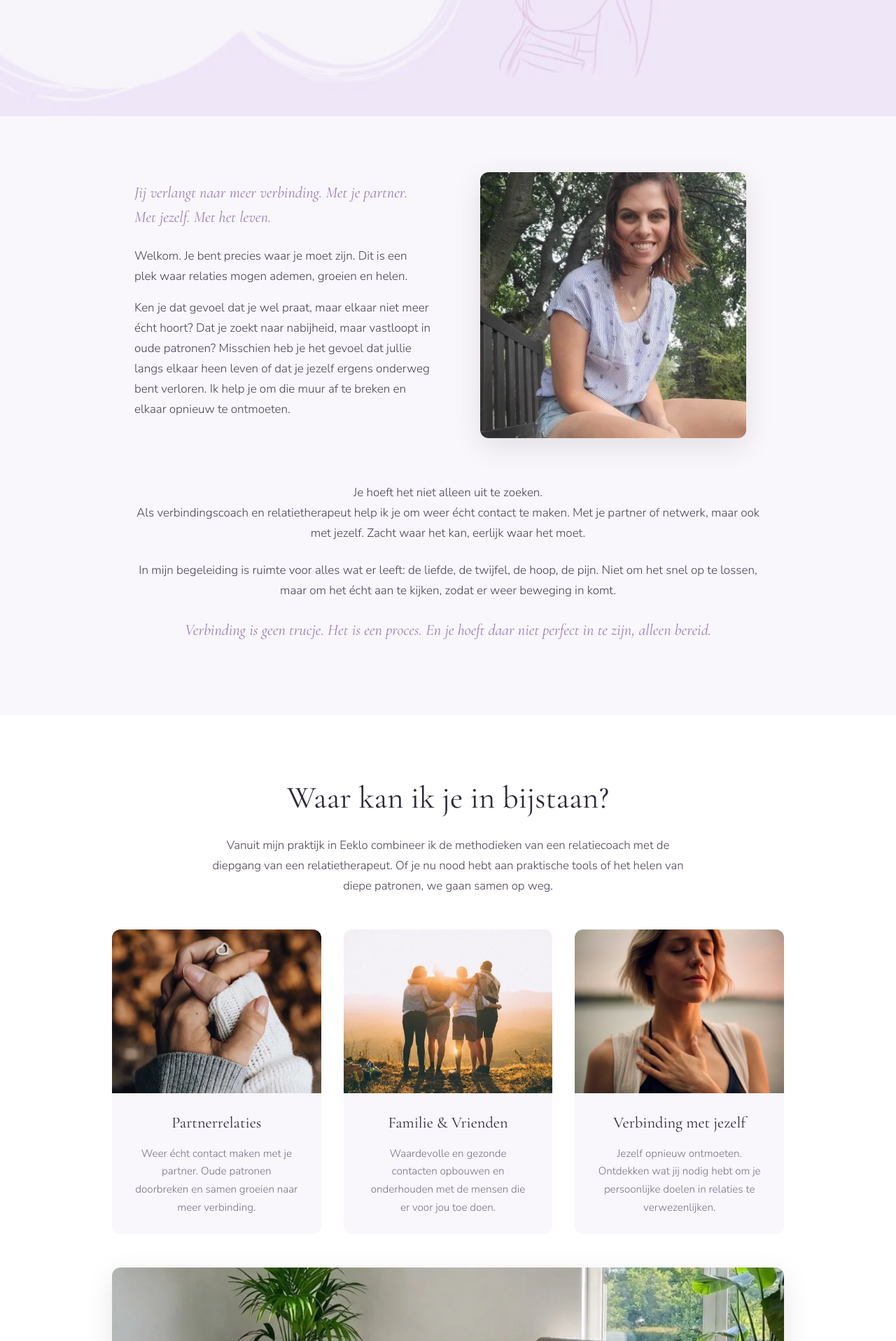
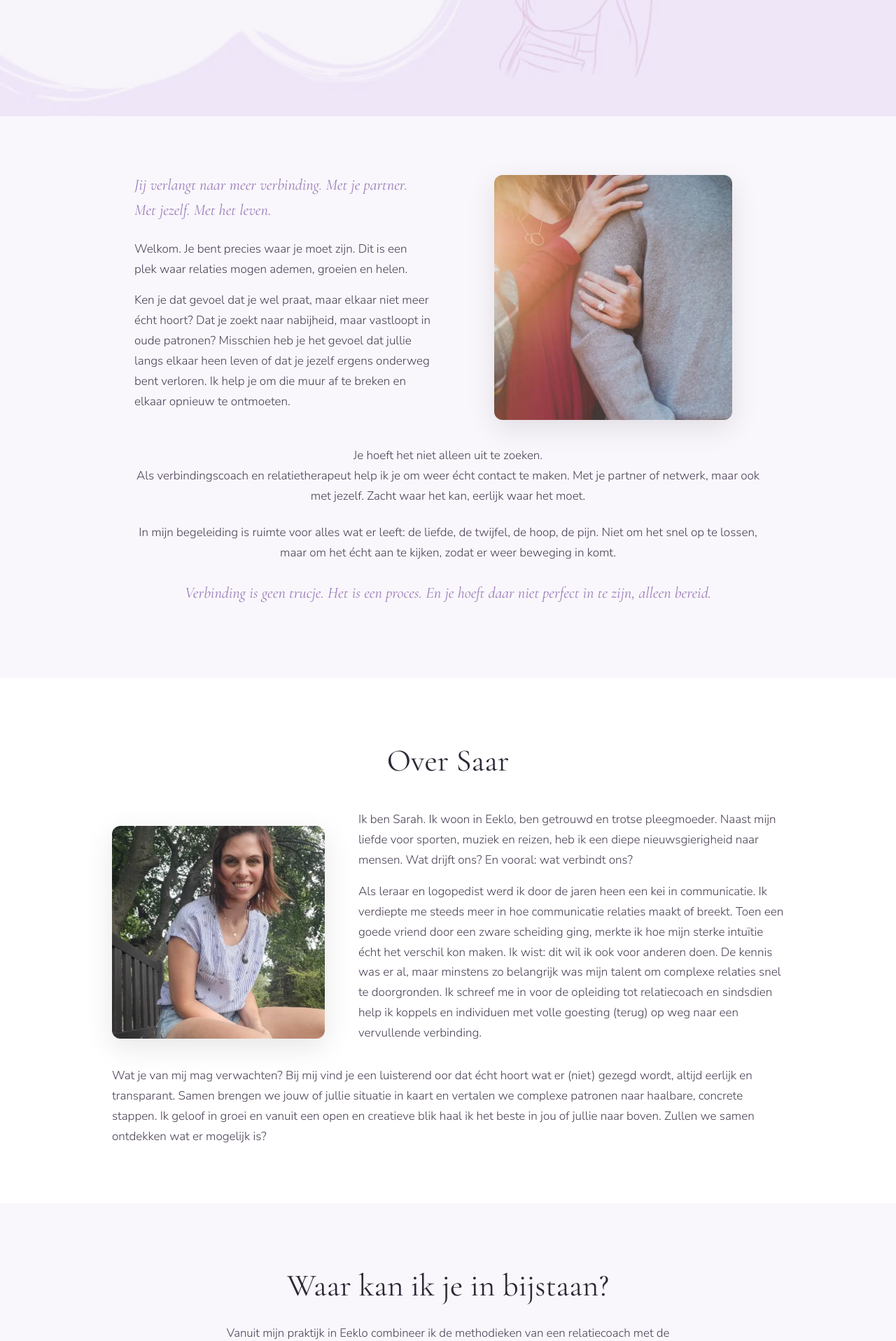
Before and after one commit to relatiecoachsaar/relatiecoachsaar-website, a Jekyll site: the page built from index.html, in a window 1280 px wide. Shown: the part 734-2650 px from the top of the page at 70% size. Built offline with Jekyll 4.4.1, drawn with Linux system fonts in a browser that asks for light colours.

Commit message:
over saar

```diff
--- a/_includes/about.html
+++ b/_includes/about.html
@@ -7,8 +7,8 @@
     </div>
     <div class="about-image">
       <picture>
-        <source srcset="{{ '/assets/images/about.webp' | relative_url }}" type="image/webp">
-        <img src="{{ site.about_image }}" alt="Verbindingscoach Sarah Bracke" loading="lazy">
+        <source srcset="{{ '/assets/images/about-verbinding.webp' | relative_url }}" type="image/webp">
+        <img src="{{ '/assets/images/about-verbinding.jpg' | relative_url }}" alt="Verbinding en nabijheid in relaties" loading="lazy">
       </picture>
     </div>
   </div>
--- /dev/null
+++ b/_includes/over-saar.html
@@ -0,0 +1,20 @@
+<section id="over-saar">
+  <h2>Over Saar</h2>
+  <div class="over-saar-container">
+    <div class="over-saar-image">
+      <picture>
+        <source srcset="{{ '/assets/images/about.webp' | relative_url }}" type="image/webp">
+        <img src="{{ '/assets/images/about.jpg' | relative_url }}" alt="Sarah Bracke - Relatiecoach" loading="lazy">
+      </picture>
+    </div>
+    <div class="over-saar-text">
+      <p>Ik ben Sarah. Ik woon in Eeklo, ben getrouwd en trotse pleegmoeder. Naast mijn liefde voor sporten, muziek en reizen, heb ik een diepe nieuwsgierigheid naar mensen. Wat drijft ons? En vooral: wat verbindt ons?</p>
+
+      <p>Als leraar en logopedist werd ik door de jaren heen een kei in communicatie. Ik verdiepte me steeds meer in hoe communicatie relaties maakt of breekt. Toen een goede vriend door een zware scheiding ging, merkte ik hoe mijn sterke intuïtie écht het verschil kon maken. Ik wist: dit wil ik ook voor anderen doen. De kennis was er al, maar minstens zo belangrijk was mijn talent om complexe relaties snel te doorgronden. Ik schreef me in voor de opleiding tot relatiecoach en sindsdien help ik koppels en individuen met volle goesting (terug) op weg naar een vervullende verbinding.</p>
+
+    </div>
+  </div>
+  <div class="over-saar-extra">
+    <p>Wat je van mij mag verwachten? Bij mij vind je een luisterend oor dat écht hoort wat er (niet) gezegd wordt, altijd eerlijk en transparant. Samen brengen we jouw of jullie situatie in kaart en vertalen we complexe patronen naar haalbare, concrete stappen. Ik geloof in groei en vanuit een open en creatieve blik haal ik het beste in jou of jullie naar boven. Zullen we samen ontdekken wat er mogelijk is?</p>
+  </div>
+</section>
--- a/_layouts/default.html
+++ b/_layouts/default.html
@@ -81,6 +81,7 @@
 <body>
   {% include header.html %}
   {% include about.html %}
+  {% include over-saar.html %}
   {% include services.html %}
   {% include contact.html %}
   {% include footer.html %}
--- a/assets/css/main.css
+++ b/assets/css/main.css
@@ -213,7 +213,10 @@ section h2 {
 
 .about-image img {
   width: 100%;
-  max-width: 380px;
+  max-width: 340px;
+  max-height: 350px;
+  object-fit: cover;
+  object-position: top;
   border-radius: 12px;
   box-shadow: 0 12px 40px rgba(0,0,0,0.1);
   display: block;
@@ -221,7 +224,7 @@ section h2 {
 }
 
 .about-extra {
-  margin-top: 4rem;
+  margin-top: 2rem;
   text-align: center;
   max-width: 960px;
   margin-left: auto;
@@ -232,7 +235,7 @@ section h2 {
 
 /* === Services === */
 #services {
-  background: var(--white);
+  background: var(--bg);
   max-width: 100%;
   padding: 5rem 2rem;
 }
@@ -270,7 +273,7 @@ section h2 {
   text-align: center;
   padding: 1.5rem 2rem;
   border-radius: 12px;
-  background: var(--bg);
+  background: var(--white);
   transition: transform 0.3s ease, box-shadow 0.3s ease;
   overflow: hidden;
 }
@@ -319,7 +322,16 @@ section h2 {
 /* === Contact === */
 #contact {
   text-align: center;
+  max-width: 100%;
+  padding: 5rem 2rem;
+  background: var(--white);
+}
+
+#contact .contact-grid,
+#contact .contact-layout {
   max-width: 1200px;
+  margin-left: auto;
+  margin-right: auto;
 }
 
 #contact p { margin-bottom: 2rem; color: var(--text-light); }
@@ -494,3 +506,79 @@ section h2 {
 .page-content li { margin-bottom: 0.4rem; }
 .page-content a { color: var(--accent); }
 .page-content a:hover { text-decoration: underline; }
+
+/* === Over Saar === */
+#over-saar { background: var(--white); max-width: 100%; padding: 5rem 2rem; }
+
+.over-saar-container {
+  display: grid;
+  grid-template-columns: 1fr 2fr;
+  gap: 3rem;
+  align-items: center;
+  max-width: 960px;
+  margin: 0 auto;
+}
+
+.over-saar-image img {
+  width: 100%;
+  height: 100%;
+  object-fit: cover;
+  border-radius: 12px;
+  box-shadow: 0 12px 40px rgba(0,0,0,0.1);
+  display: block;
+}
+
+.over-saar-text .intro {
+  font-family: var(--serif);
+  font-size: 1.4rem;
+  font-style: italic;
+  color: var(--accent);
+  line-height: 1.6;
+  margin-bottom: 1.5rem;
+}
+
+.over-saar-text h3 {
+  font-family: var(--serif);
+  font-size: 1.3rem;
+  font-weight: 400;
+  color: var(--bg-dark);
+  margin: 1.5rem 0 0.5rem;
+}
+
+.over-saar-text p { margin-bottom: 1rem; }
+
+.over-saar-extra {
+  max-width: 960px;
+  margin: 1rem auto 0;
+}
+
+.over-saar-text ul {
+  list-style: none;
+  padding: 0;
+  margin-bottom: 1rem;
+}
+
+.over-saar-text ul li {
+  padding: 0.3rem 0;
+  padding-left: 1.2rem;
+  position: relative;
+}
+
+.over-saar-text ul li::before {
+  content: '♡';
+  position: absolute;
+  left: 0;
+  color: var(--accent);
+}
+
+.over-saar-text .specialisaties {
+  background: var(--bg);
+  padding: 0.8rem 1.2rem;
+  border-radius: 8px;
+  border-left: 3px solid var(--accent);
+}
+
+@media (max-width: 768px) {
+  .over-saar-container { grid-template-columns: 1fr; }
+  .over-saar-image { max-width: 250px; margin: 0 auto; }
+}
```
Also changed, not shown: assets/images/about-verbinding.jpg (added), assets/images/about-verbinding.webp (added).
